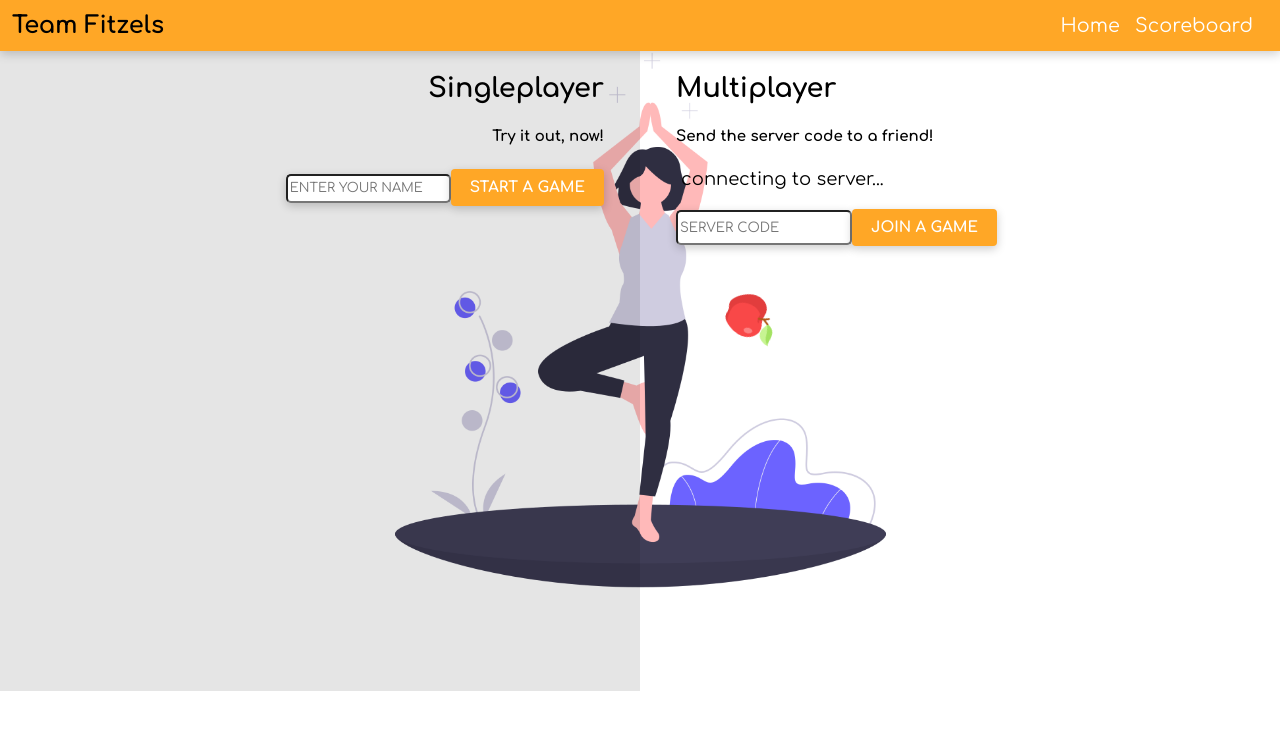
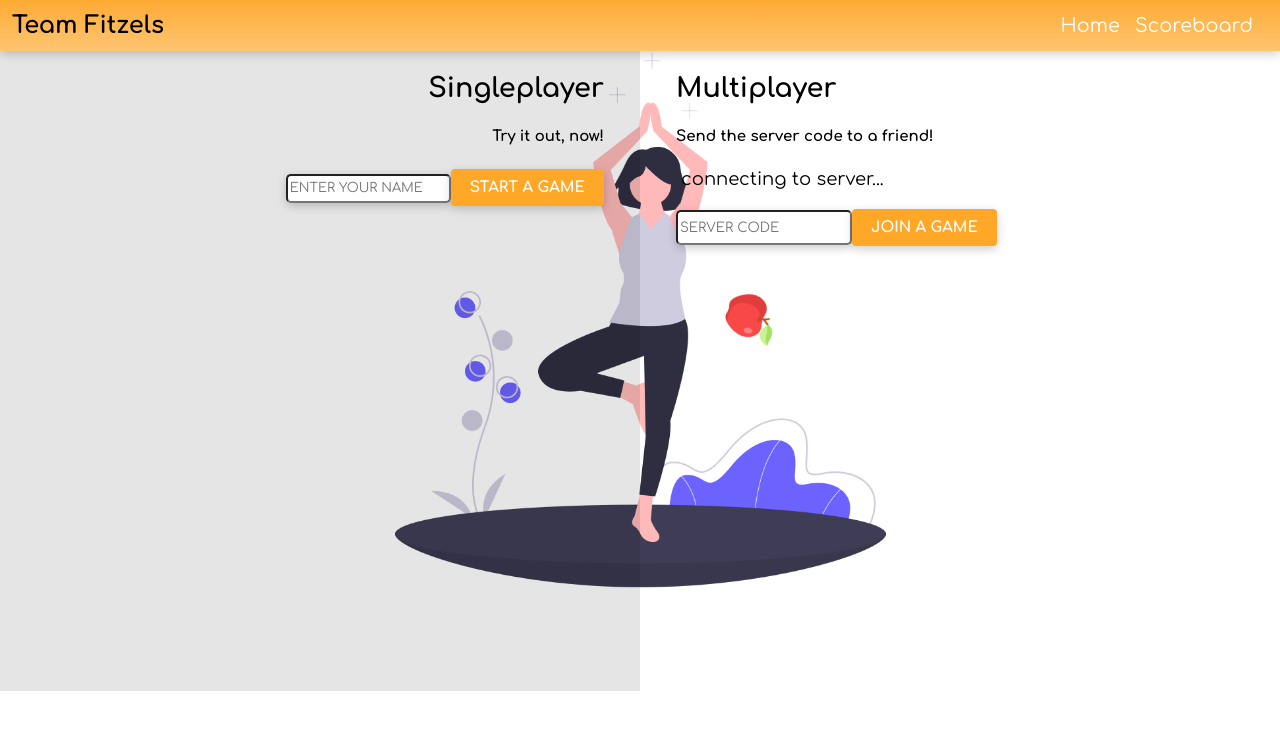
Before and after one commit to sutedalm/trashgame, a React (Create React App) app: page / in a window 1280 px wide. Shown: the top 730 px of the page. Built offline with nearby package versions, Linux system fonts and the light colour scheme; no server answers; what handsfree would draw is missing.

Commit message:
Add gradient

```diff
--- a/src/components/Header/Header.css
+++ b/src/components/Header/Header.css
@@ -1,6 +1,7 @@
 .headerContainer {
     font-family: "Times New Roman", Times, serif !important;
-    background-color: #ffa726;
+    /* background-color: #ffa726; */
+    background-image: linear-gradient(to top, #ffc571, #ffbe62, #feb853, #feb143, #fdaa31);
     width: 100%;
     display: flex;
     overflow: hidden;
```
